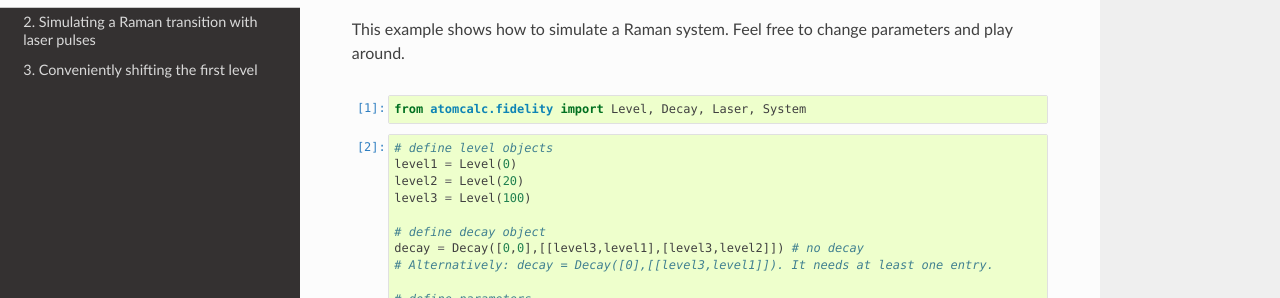
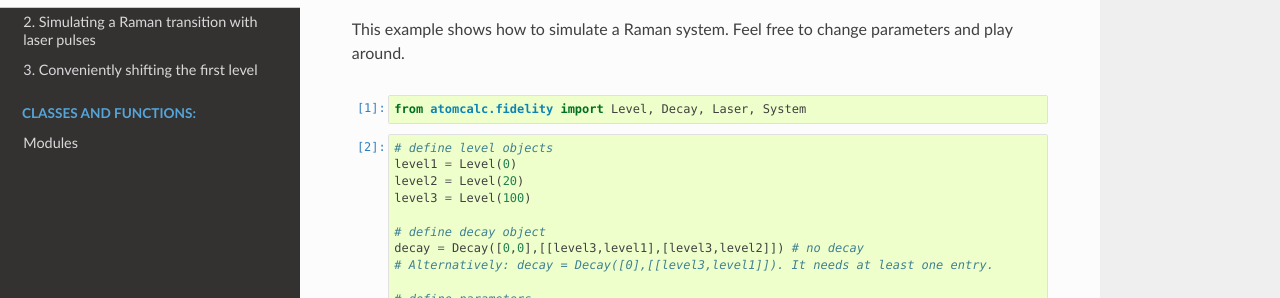
Before and after one commit to AtomCalc/AtomCalc, a Sphinx documentation site: the page built from docs/notebooks/Example1.ipynb, in a window 1280 px wide. Shown: the part 179-477 px from the top of the page. Built offline with Sphinx 7.4.7 and the Read the Docs theme 2.0.0, drawn with Linux system fonts in a browser that asks for light colours.

```diff
--- a/docs/modules.rst
+++ b/docs/modules.rst
@@ -1,3 +1,5 @@
+Modules
+=======================
 
 .. automodule:: atomcalc
    :members:
--- a/pyproject.toml
+++ b/pyproject.toml
@@ -10,7 +10,7 @@ python = ">=3.8.5,<3.12"
 numpy = "^1.24.3"
 matplotlib = "^3.7.1"
 qutip = "^4.7.1"
-
+scipy = "1.10.1"
 
 [tool.poetry.group.dev.dependencies]
 sphinx = "^6.2.1"
```
Also changed, not shown: 1 other file.
